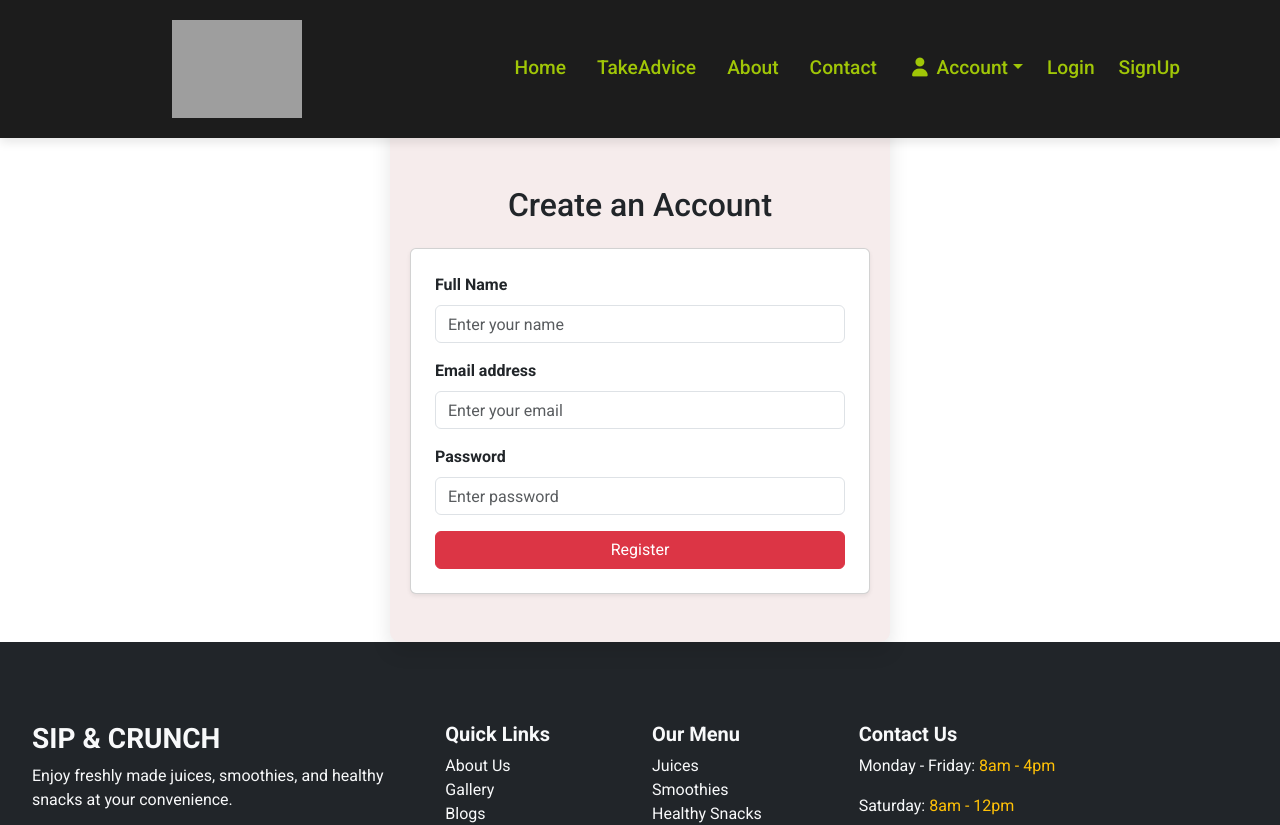
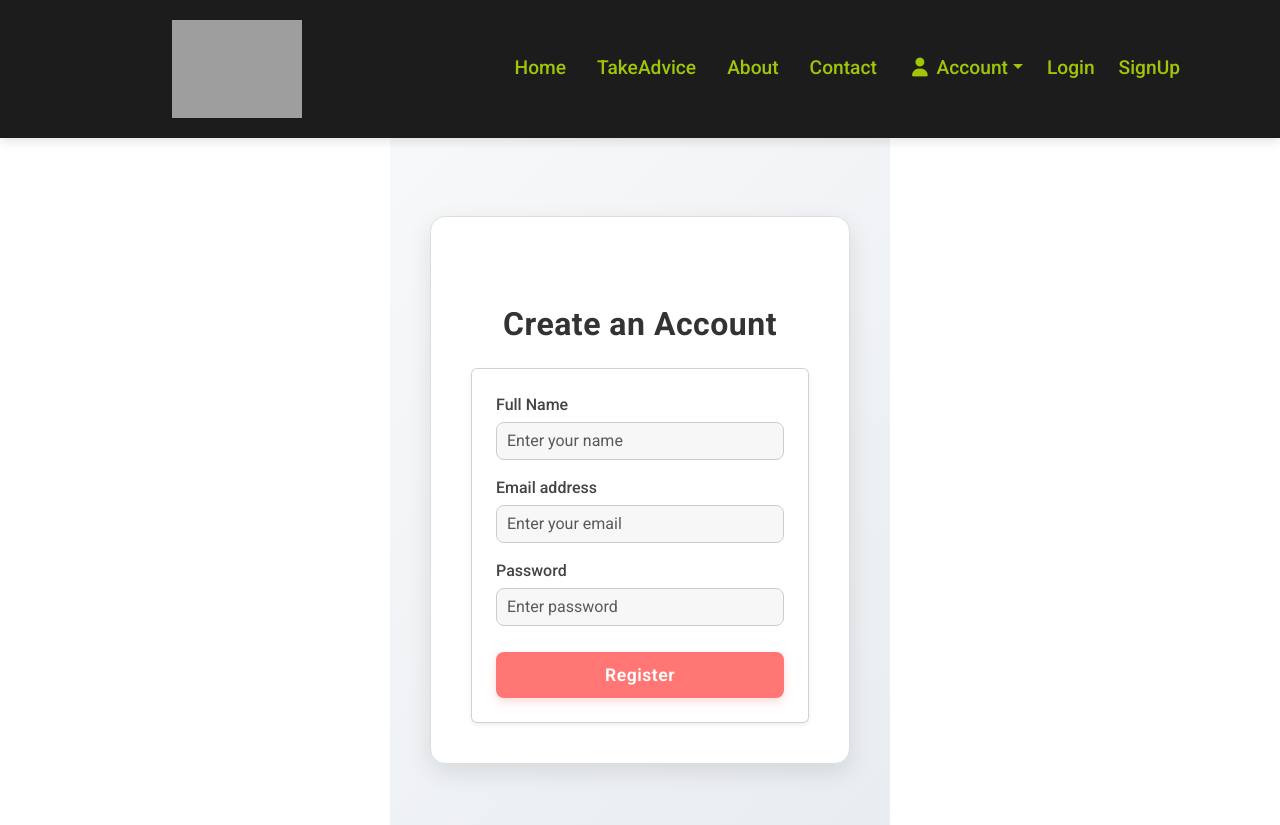
Before and after one commit to VanshikaThakre23/SipnCrunch, a React (Vite) app: page /register in a window 1280 px wide. Shown: the top 825 px of the page. Built offline with nearby package versions, Linux system fonts and the light colour scheme; grey boxes are pictures that could not be loaded.

Commit message:
styled register page

```diff
--- a/src/component/Auth/Register.jsx
+++ b/src/component/Auth/Register.jsx
@@ -33,7 +33,8 @@ const Register = () => {
   };
 
   return (
-    <div className="container m-auto py-5 " style={{ maxWidth: "500px" }}>
+    <div className="auth-container m-auto py-5 " style={{ maxWidth: "500px" }}>
+      <div className="auth-card">
         <h2 className="text-center mb-4 mt-5" >Create an Account</h2>
         <form onSubmit={handleSubmit} className="card p-4 shadow-sm">
           <div className="mb-3">
@@ -77,6 +78,7 @@ const Register = () => {
           </button>
         </form>
         </div>
+      </div>
       );
 };
 
```
Lines whose indentation alone changed are shown as unchanged.
